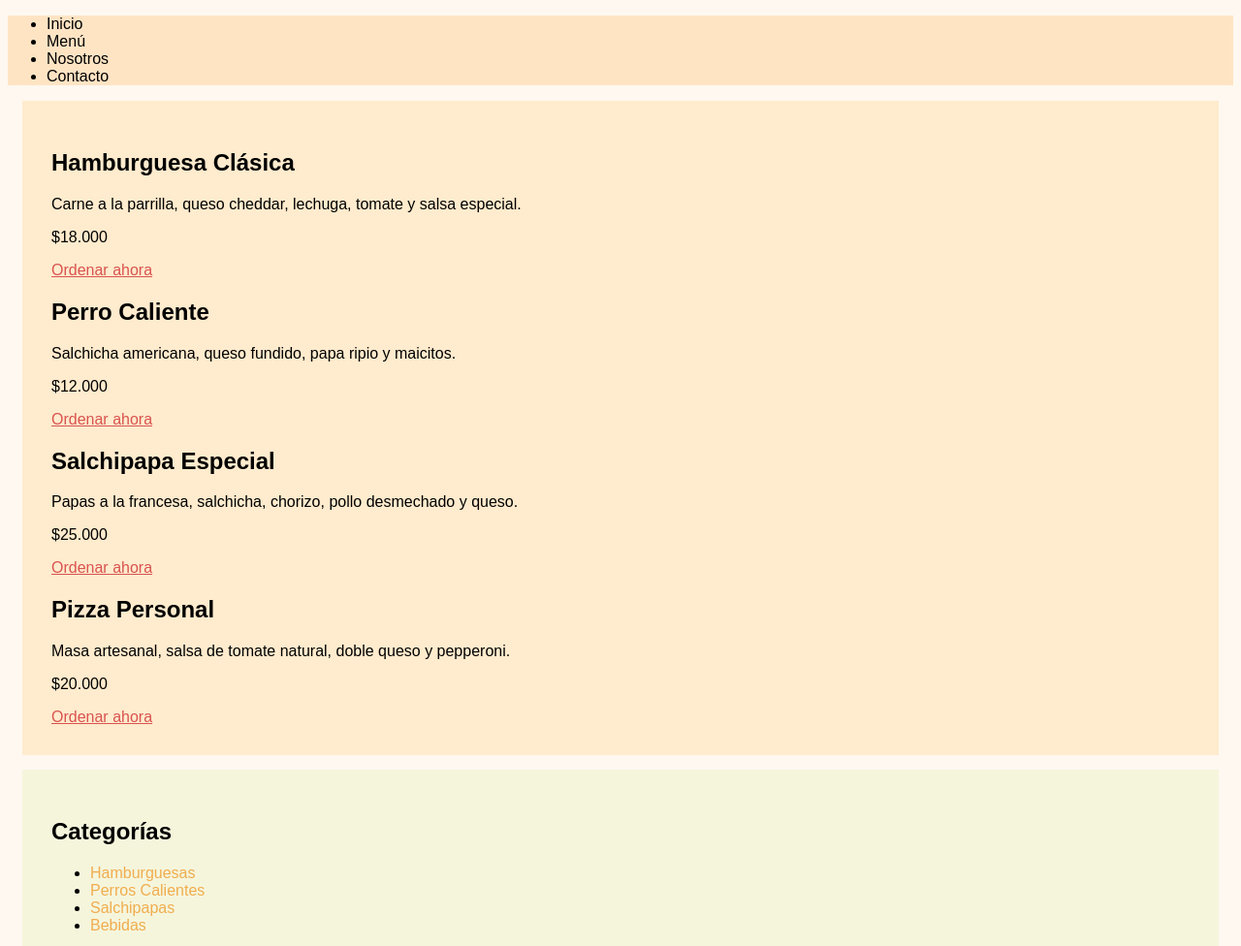
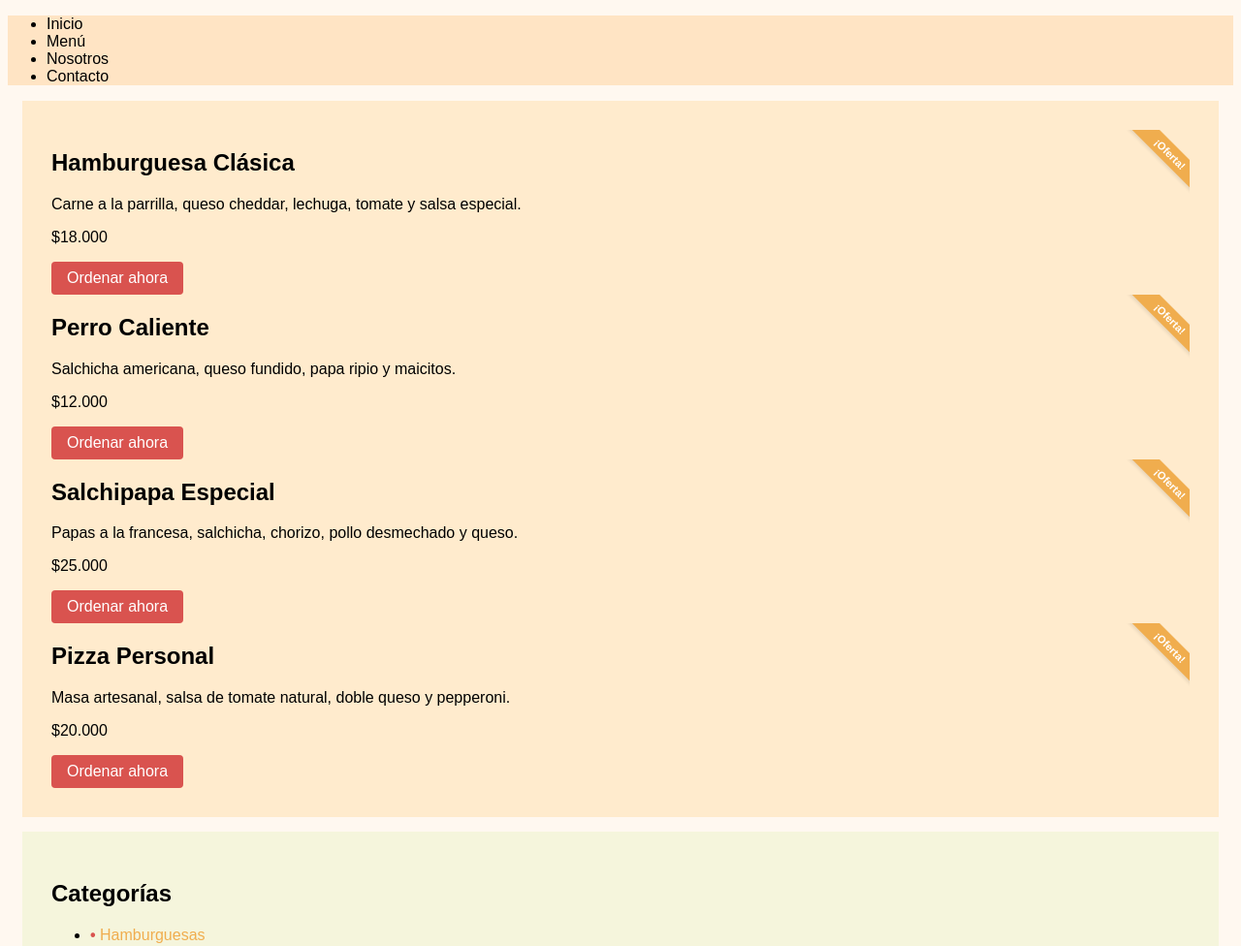
Before and after one commit to ramosrodriguezmichaelstiven-cpu/CSS, a plain HTML site: page index.html in a window 1280 px wide. Shown: the top 976 px of the page at 97% size. Drawn offline with Linux system fonts and the light colour scheme.

Commit message:
feat:implementar pseudoclases interactivas en aside y pseudoelementos en productos

```diff
--- a/styles.css
+++ b/styles.css
@@ -71,3 +71,70 @@ footer ul li a {
     text-decoration: underline;
     display: inline;
 }
+
+
+aside ul li {
+  position: relative;
+  margin-bottom: 8px;
+}
+
+aside ul li a::before {
+  content: "• ";
+  color: #d9534f;
+  font-weight: bold;
+}
+
+
+aside ul li a:hover {
+  background-color: #ffe6e2;
+  color: #c9302c;
+  padding-left: 4px;
+  transition: all 0.2s ease;
+}
+
+aside ul li a:focus {
+  outline: 2px solid #f0ad4e;
+  outline-offset: 2px;
+  background-color: #fff3cd;
+}
+
+
+.btn-comprar {
+  color: #ffffff;
+  background-color: #d9534f;
+  padding: 8px 16px;
+  border: none;
+  border-radius: 4px;
+  text-decoration: none;
+  display: inline-block;
+  transition: background-color 0.2s, transform 0.1s;
+}
+
+
+.btn-comprar:hover {
+  background-color: #c9302c;
+}
+
+.btn-comprar:active {
+  transform: scale(0.96);
+}
+
+
+.tarjeta-producto {
+  position: relative;
+  overflow: hidden;
+}
+
+.tarjeta-producto::after {
+  content: "¡Oferta!";
+  position: absolute;
+  top: 15px;
+  right: -30px;
+  background-color: #f0ad4e;
+  color: #ffffff;
+  font-size: 11px;
+  font-weight: bold;
+  padding: 4px 30px;
+  transform: rotate(45deg);
+  box-shadow: 0 2px 4px rgba(0,0,0,0.1);
+}
```
